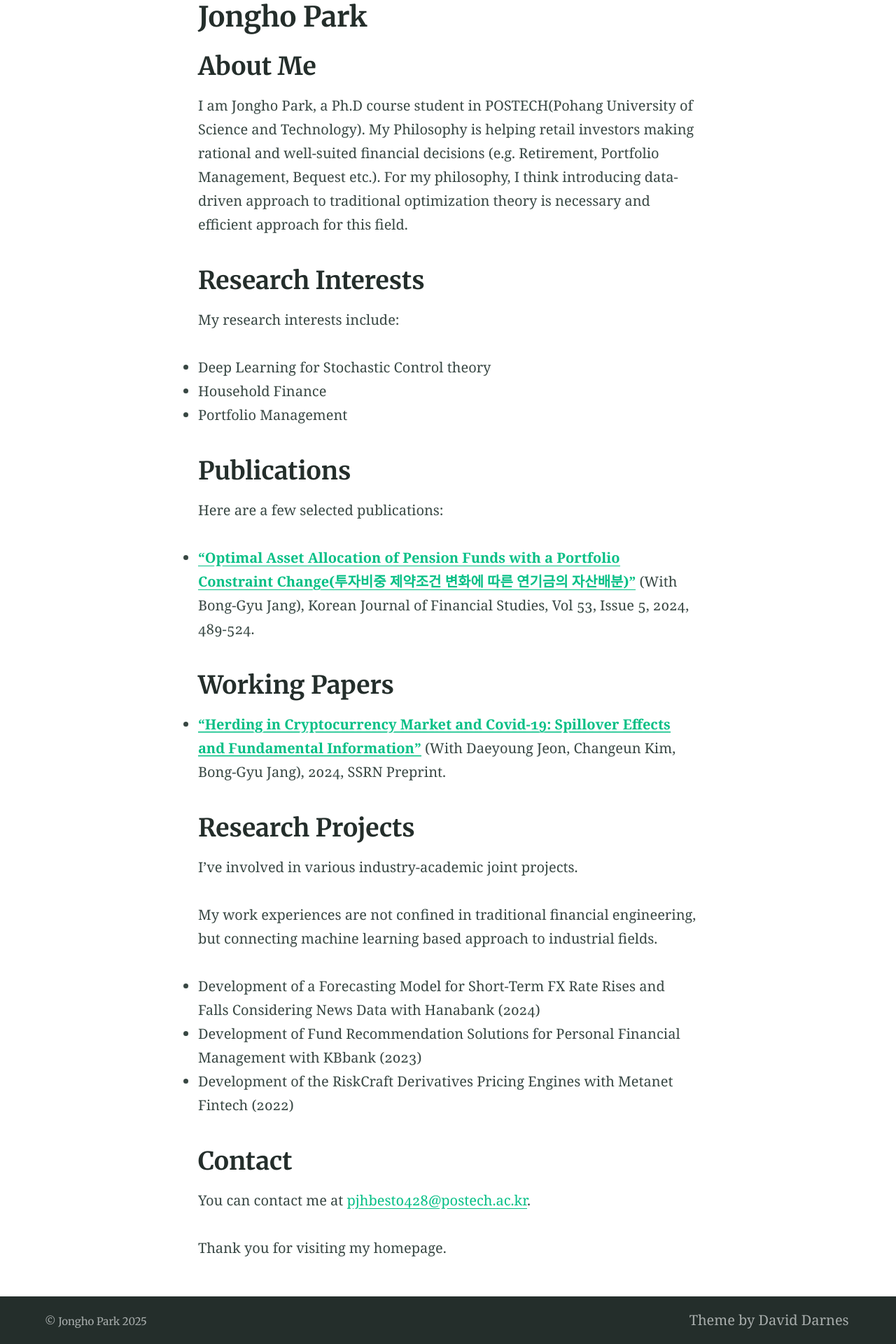
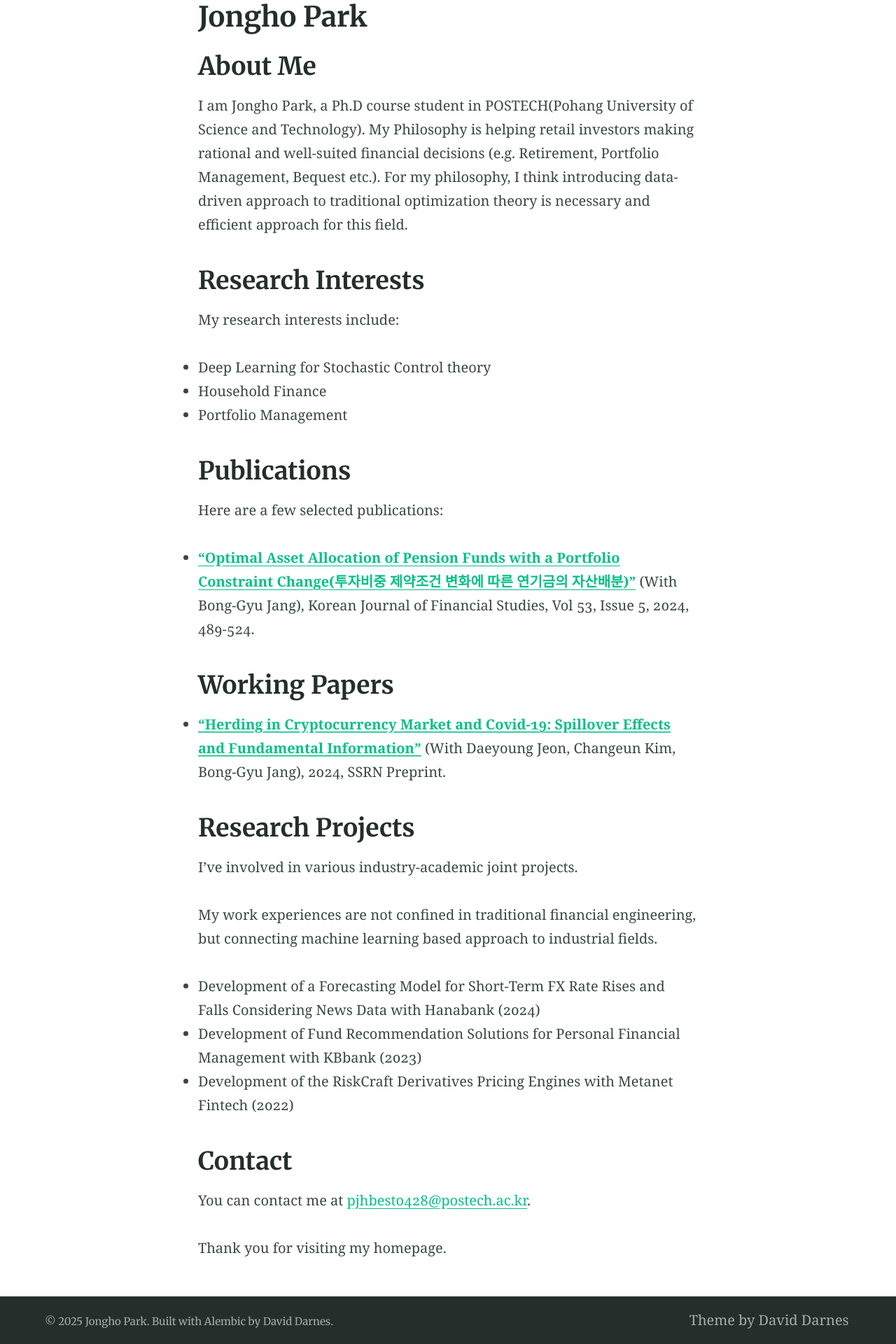
Before and after one commit to pjhbest0428/pjhbest0428.github.io, a Jekyll site: the page built from index.md, in a window 1280 px wide. Shown: the part 446-2366 px from the top of the page at 70% size. Built offline with Jekyll 4.4.1, drawn with Linux system fonts in a browser that asks for light colours.

Commit message:
modify copyright

```diff
--- a/_includes/site-footer.html
+++ b/_includes/site-footer.html
@@ -1,7 +1,7 @@
 <footer class="footer">
   <div class="container">
     <div class="copyright  typeset">
-      <small class="small">&copy; {{ site.title }} {{ site.time | date: '%Y' }}</small>
+      <small class="small">© {{ site.time | date: '%Y' }} {{ site.title }}. Built with <a href="https://github.com/daviddarnes/alembic">Alembic</a> by David Darnes.</small>
     </div>
 
     {% include nav-footer.html %}
```
